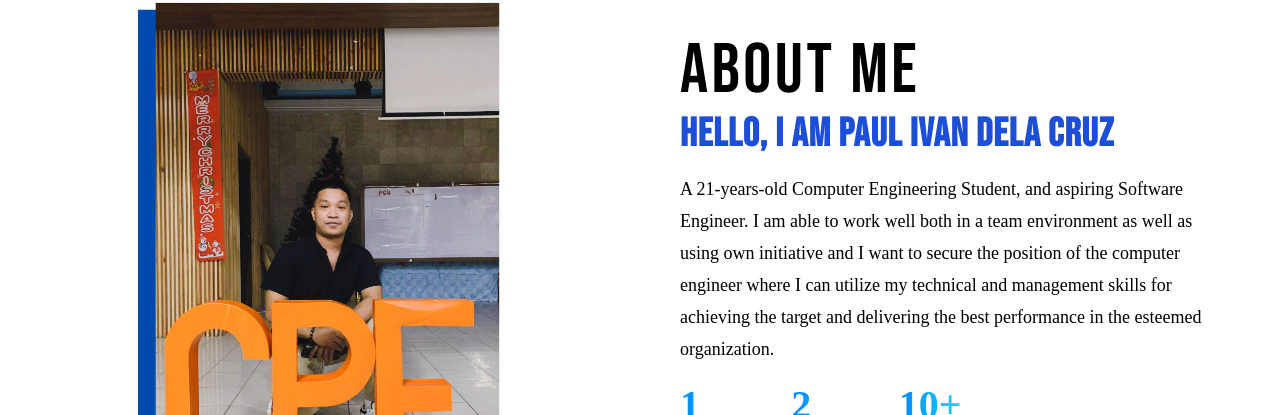
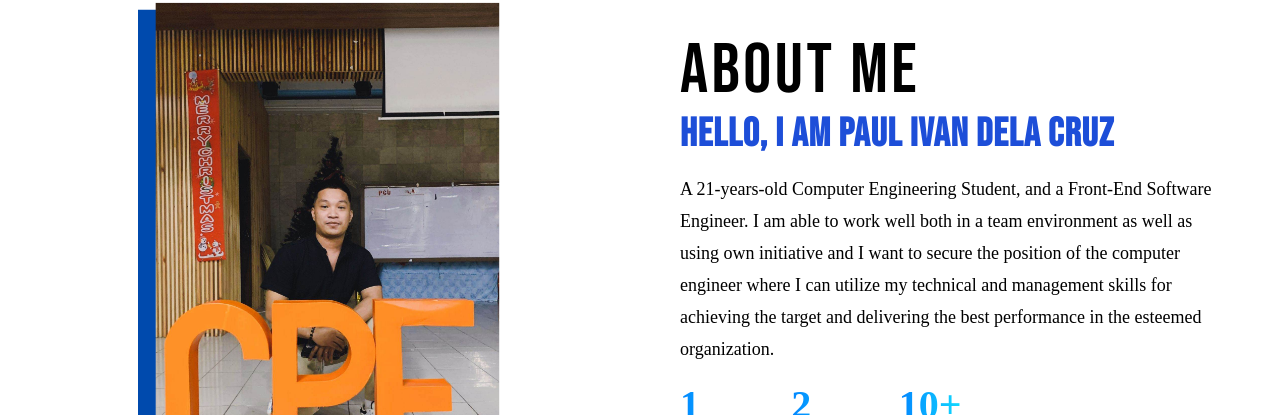
Before and after one commit to paulivandelacruz/pauldev, a React (Create React App) app: page / in a window 1280 px wide. Shown: the part 829-1244 px from the top of the page. Built offline with nearby package versions, Linux system fonts and the light colour scheme; a web font is replaced by a local one.

Commit message:
fix changes project page

```diff
--- a/src/routes/About.jsx
+++ b/src/routes/About.jsx
@@ -34,7 +34,7 @@ const About = () => {
         >
           <h2 className='h2 lg:text-[70px] tracking-wider'>About me</h2>
           <h3 className='h3 text-blue-700 mb-4 lg:text-[40px] tracking-wide'>Hello, I am Paul Ivan Dela Cruz</h3>
-          <p className='mb-6 font-text2'>A 21-years-old Computer Engineering Student, and aspiring Software Engineer. I am able to work well both in a team environment as well as using own initiative and I want to secure the position of the computer engineer where I can utilize my technical and management skills for achieving the target and delivering the best performance in the esteemed organization.</p>
+          <p className='mb-6 font-text2'>A 21-years-old Computer Engineering Student, and a Front-End Software Engineer. I am able to work well both in a team environment as well as using own initiative and I want to secure the position of the computer engineer where I can utilize my technical and management skills for achieving the target and delivering the best performance in the esteemed organization.</p>
       <div className='flex gap-x-6 lg:gap-x-10 mb-4'>
         <div>
           <div className='text-[40px] text-gradient mb-2'>
```
Also changed, not shown: src/images/cleaningly.png.
